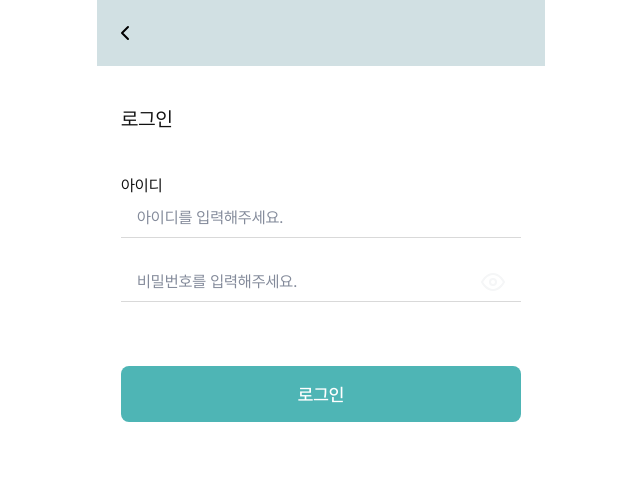
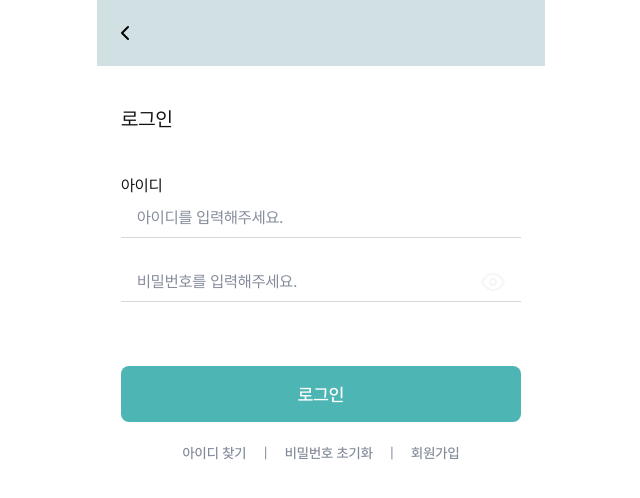
Before and after one commit to yonseeee/doldol-client, a Next.js app in the folder apps/client/: page /auth/login/id in a window 1280 px wide. Shown: the top 498 px of the page, without its empty margins (319-959 px from the left). Built offline with nearby package versions, Linux system fonts and the light colour scheme.

Commit message:
feat(login): add support menu

```diff
--- a/apps/client/src/app/auth/login/id/page.tsx
+++ b/apps/client/src/app/auth/login/id/page.tsx
@@ -1,13 +1,10 @@
 'use client';
 
+import { SupportMenu } from '@/components/auth/SupportMenu';
 import { CommonLoginForm } from '@/interface/auth/login.interface';
-import {
-  Button,
-  InputField,
-  PasswordField,
-  TextField,
-  Typography,
-} from '@ui/components';
+import { PASSWORD_REGEX } from '@libs/constants/regex';
+import { ERROR_MESSAGES } from '@libs/utils/message';
+import { Button, PasswordField, TextField, Typography } from '@ui/components';
 import React from 'react';
 import { useForm } from 'react-hook-form';
 
@@ -15,7 +12,6 @@ const LoginIdPage: React.FC = () => {
   const {
     register,
     handleSubmit,
-    watch,
     formState: { errors },
   } = useForm<CommonLoginForm>();
 
@@ -34,12 +30,7 @@ const LoginIdPage: React.FC = () => {
           errorMessage={errors.id?.message}
           gutterBottom
           {...register('id', {
-            // required: ERROR_MESSAGES.usernameRequired,
-            // validate: (value) => {
-            //   if (!EMAIL_REGEX.test(value)) {
-            //     return ERROR_MESSAGES.emailInvalid;
-            //   }
-            // },
+            required: ERROR_MESSAGES.usernameRequired,
           })}
         />
         <PasswordField
@@ -48,12 +39,12 @@ const LoginIdPage: React.FC = () => {
           errorMessage={errors.password?.message}
           gutterBottom
           {...register('password', {
-            // required: ERROR_MESSAGES.passwordRequired,
-            // validate: (value) => {
-            //   if (!PASSWORD_REGEX.test(value)) {
-            //     return ERROR_MESSAGES.passwordInvalid;
-            //   }
-            // },
+            required: ERROR_MESSAGES.passwordRequired,
+            validate: (value) => {
+              if (!PASSWORD_REGEX.test(value)) {
+                return ERROR_MESSAGES.passwordInvalid;
+              }
+            },
           })}
         />
         <Button
@@ -66,6 +57,7 @@ const LoginIdPage: React.FC = () => {
           로그인
         </Button>
       </form>
+      <SupportMenu className="mt-4" />
     </div>
   );
 };
--- a/apps/client/src/app/auth/login/page.tsx
+++ b/apps/client/src/app/auth/login/page.tsx
@@ -1,10 +1,11 @@
 'use client';
 
 import { Logo } from '@/components/common/Logo';
-import { OAuthButton } from '@/components/login/OAuthButton';
+import { OAuthButton } from '@/components/auth/OAuthButton';
 import { SocialType } from '@/enum/social.enum';
 import { Button, Typography } from '@ui/components';
 import Link from 'next/link';
+import { SupportMenu } from '@/components/auth/SupportMenu';
 
 // TODO: 최근 로그인 관련 내용 추가
 
@@ -25,23 +26,7 @@ const LoginPage: React.FC = () => {
         </Link>
         <OAuthButton social={SocialType.Kakao}></OAuthButton>
       </div>
-      <div className="flex justify-center items-center mt-4">
-        <Button variant={'secondary-ghost'} size={'small'}>
-          아이디 찾기
-        </Button>
-        <Typography variant="b14" color="gray-2">
-          |
-        </Typography>
-        <Button variant={'secondary-ghost'} size={'small'}>
-          비밀번호 초기화
-        </Button>
-        <Typography variant="b14" color="gray-2">
-          |
-        </Typography>
-        <Button variant={'secondary-ghost'} size={'small'}>
-          회원가입
-        </Button>
-      </div>
+      <SupportMenu className="mt-4" />
     </div>
   );
 };
--- /dev/null
+++ b/apps/client/src/components/auth/SupportMenu.tsx
@@ -0,0 +1,41 @@
+import React from 'react';
+import { Button, Typography } from '@ui/components';
+import Link from 'next/link';
+import cx from 'clsx';
+
+type SupportMenuItem = '아이디 찾기' | '비밀번호 초기화' | '회원가입';
+
+interface Props {
+  menu?: SupportMenuItem[];
+  className?: string;
+}
+
+const menuToLinks: Record<SupportMenuItem, string> = {
+  '아이디 찾기': '/auth/find/id',
+  '비밀번호 초기화': '/auth/reset/password',
+  회원가입: '/auth/register',
+};
+
+export const SupportMenu: React.FC<Props> = ({
+  menu = ['아이디 찾기', '비밀번호 초기화', '회원가입'],
+  className,
+}) => {
+  return (
+    <div className={cx('flex justify-center items-center', className)}>
+      {menu.map((item, index) => (
+        <React.Fragment key={item}>
+          <Link href={menuToLinks[item]}>
+            <Button variant="secondary-ghost" size="small">
+              {item}
+            </Button>
+          </Link>
+          {index < menu.length - 1 && (
+            <Typography variant="b14" color="gray-2" className="mx-2">
+              |
+            </Typography>
+          )}
+        </React.Fragment>
+      ))}
+    </div>
+  );
+};
--- a/packages/libs/src/utils/message.ts
+++ b/packages/libs/src/utils/message.ts
@@ -1,6 +1,6 @@
 export const ERROR_MESSAGES = {
   /** 로그인 */
-  usernameRequired: '이메일을 입력해주세요.',
+  usernameRequired: '아이디를 입력해주세요.',
   passwordRequired: '비밀번호를 입력해주세요.',
 
   /** 회원가입 */
```
Also changed, not shown: apps/client/src/components/auth/OAuthButton.tsx (renamed from apps/client/src/components/login/OAuthButton.tsx).
